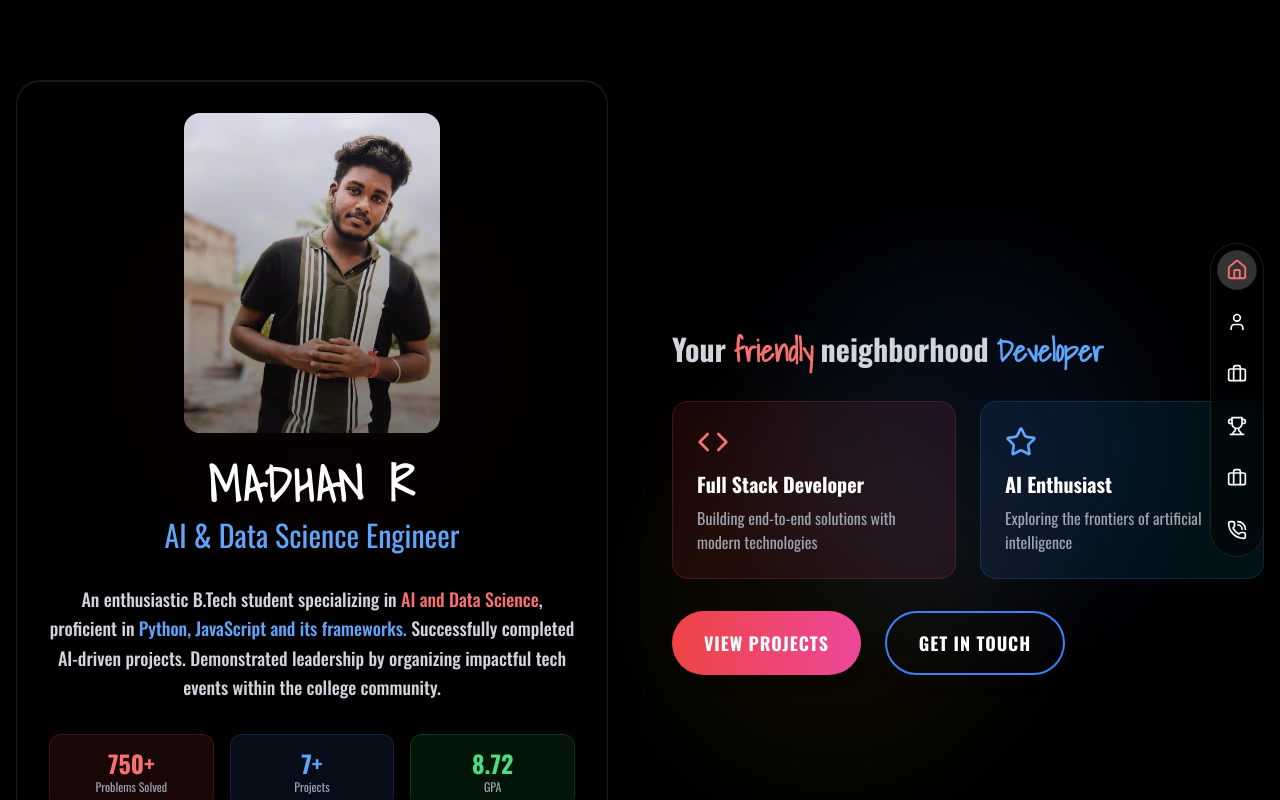
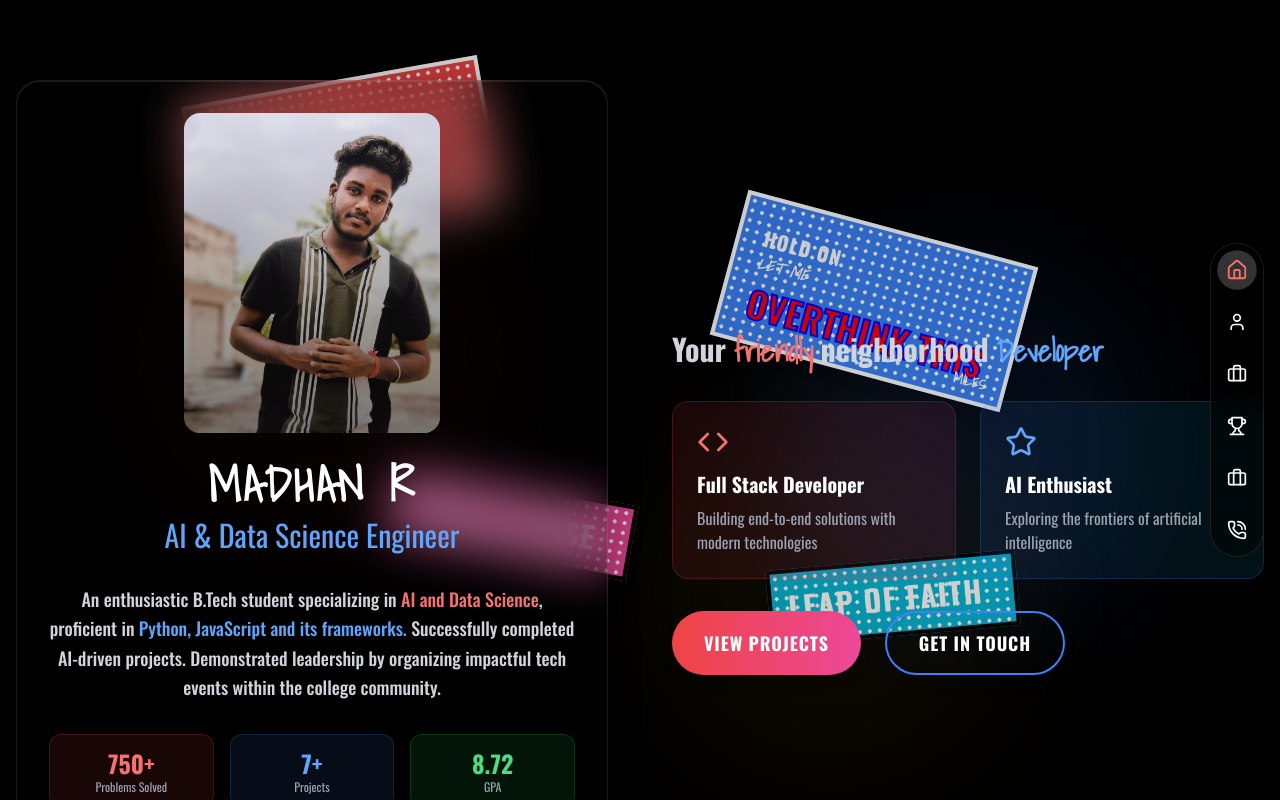
Before and after one commit to MadhanR-2004/madhan--portfolio, a React (Vite) app: page / in a window 1280 px wide. Shown: the top 800 px of the page. Built offline with nearby package versions, Linux system fonts and the light colour scheme; a web font is replaced by a local one.

Commit message:
Update App.jsx

```diff
--- a/src/App.jsx
+++ b/src/App.jsx
@@ -1263,6 +1263,7 @@ import React, { useState, useEffect, useRef } from 'react';
 import { Github, Mail, Code, Award, GraduationCap, Phone, MapPin, Star, Trophy, Target, Home, User, Briefcase, PhoneCall } from 'lucide-react';
 import profile from './assets/1.jpg'; // Import the profile image
 import { Analytics } from '@vercel/analytics/react';
+import SpiderVerseStickers from './SpiderVerseStickers';
 
 const Portfolio = () => {
   const [mousePosition, setMousePosition] = useState({ x: 0, y: 0 });
@@ -1566,7 +1567,7 @@ const Portfolio = () => {
           }}
         />
       </div>
-
+          <SpiderVerseStickers />
       {/* Desktop Navbar */}
       <nav className="hidden md:block fixed top-1/2 right-4 transform -translate-y-1/2 z-50">
         <div className="flex flex-col space-y-4 bg-black/50 backdrop-blur-md p-2 rounded-full border border-white/10">
```
